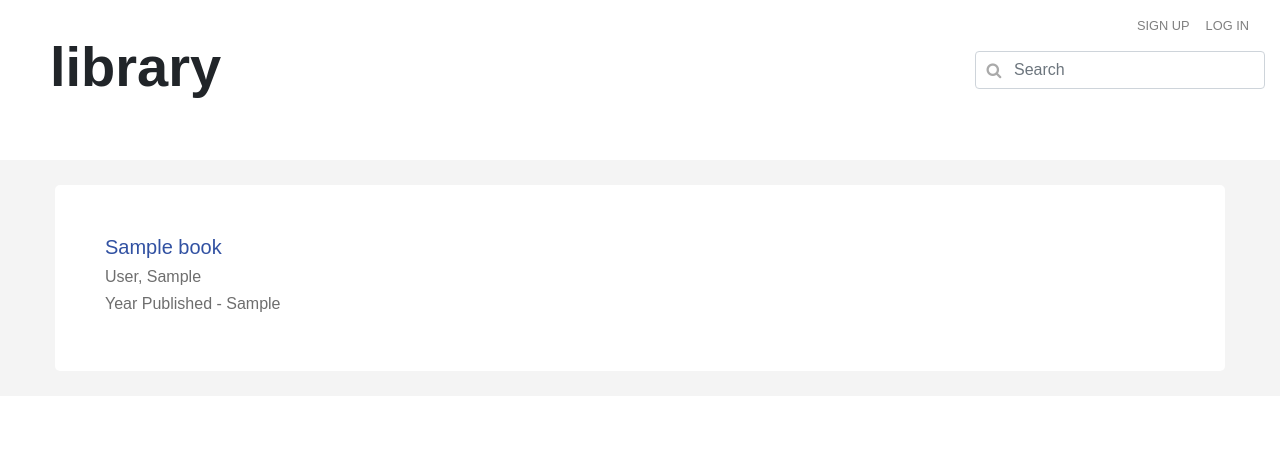
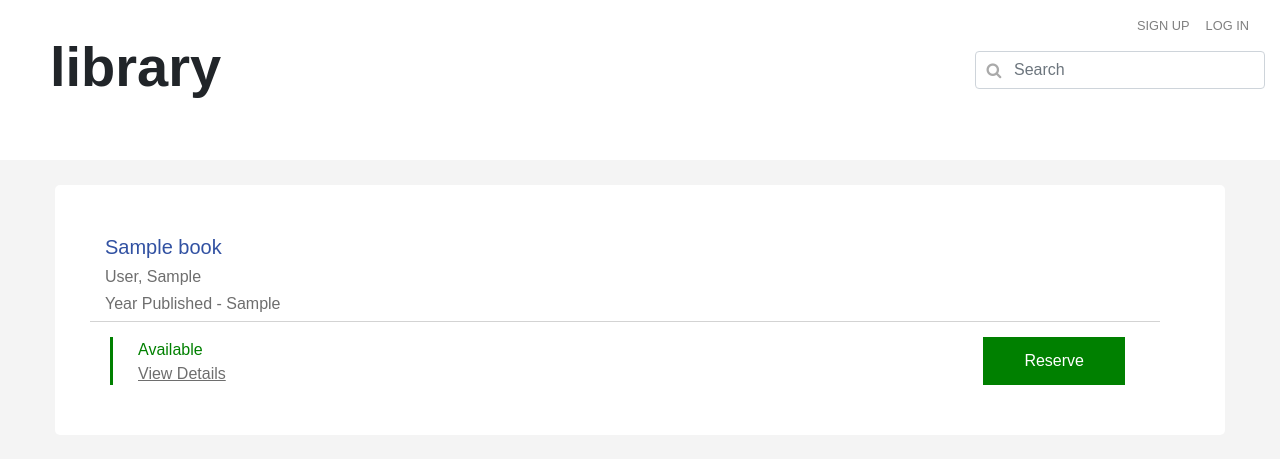
Before and after one commit to martintierro/SECURDE-DjangoLibrary, a Django app: page /catalog/ in a window 1280 px wide. Shown: the top 459 px of the page. Run offline with Django 3.2, Linux system fonts and the light colour scheme; tables that the repository leaves empty hold one stand-in row (values such as "Sample post"); some libraries are stand-ins or nearby versions.

Commit message:
Finished styling of books.html, added book_details.html

```diff
--- a/catalog/static/catalog/style.css
+++ b/catalog/static/catalog/style.css
@@ -99,11 +99,36 @@ input[type=number] {
     border-radius: 5px;
 }
 
-h5{
-    color: #3151a2;
+.book_card h5 a{
+    color: #3151a2!important;
 }
 
-h6{
+.book_card h6{
     color: #6e6e6e;
     font-weight: 300!important;
 }
+
+.book_revdeets{
+    height: 8%;
+    padding: 15px 20px 0px 20px;
+    border-top: 1px solid lightgray;
+}
+
+.status_tag{
+    padding-left: 25px;
+}
+
+.status_tag a{
+    color: #6e6e6e;
+    text-decoration: underline;
+}
+
+.reserve_btn{
+    height: 100%;
+    width: 100%;
+    border: 0px;
+}
+
+.reserve_btn_a:hover{
+    box-shadow: inset 0 0 0 1000px rgba(0,0,0,.2);
+}
--- a/catalog/templates/catalog/books.html
+++ b/catalog/templates/catalog/books.html
@@ -7,10 +7,33 @@
      {% for x in books %}
          <div class="book_card">
             <span>
-                <h5>{{x.title}}</h5>
+                <h5><a href="#">{{x.title}}</a></h5>
                 <h6>{{x.author}}</h6>
                 <h6>Year Published - {{x.year}}</h6>
              </span>
+            <div class="row w-100 book_revdeets">
+                {% for y in instances %}
+                    {% if x.isbn == y.book.isbn %}
+                        {% if y.status == 'a' %}
+                            <div class="col-md-3 d-flex flex-column status_tag" style="border-left:3px solid #008000">
+                                <h6 class="my-auto" style="color:#008000">Available</h6>
+                                <h6 class="my-auto"><a href="#">View Details</a></h6>
+                            </div>
+                            <div class="col-md-2 ml-auto">
+                                <button class="reserve_btn reserve_btn_a" style="background:#008000; color:white">Reserve</button>
+                            </div>
+                        {% elif y.status == 'r' %}
+                            <div class="col-md-3 d-flex flex-column status_tag" style="border-left:3px solid darkred">
+                                <h6 class="my-auto" style="color:darkred">Unavailable</h6>
+                                <h6 class="my-auto"><a href="#">View Details</a></h6>
+                            </div>
+                            <div class="col-md-2 ml-auto">
+                                <button class="reserve_btn" style="background:lightgray; color:gray" type="button" disabled>Reserve</button>
+                            </div>
+                        {% endif %}
+                    {% endif %}
+                {% endfor %}
+            </div>
          </div>
      {% endfor %}
 </div>
```
Also changed, not shown: catalog/templates/catalog/book_details.html (added, +10 -0 lines).
